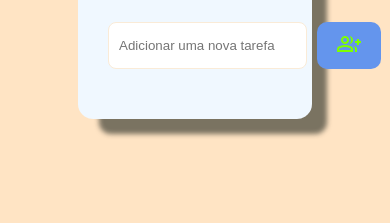
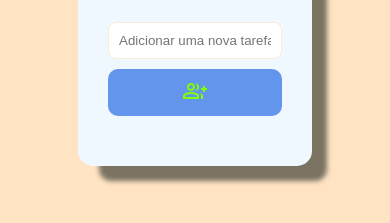
Before and after one commit to Fillipecota/Lista-De-Tarefas, a plain HTML site: page index.html in a window 390 px wide. Shown: the part 137-360 px from the top of the page. Drawn offline with nearby package versions, Linux system fonts and the light colour scheme.

Commit message:
lista nova1

```diff
--- a/styles/styles.css
+++ b/styles/styles.css
@@ -29,11 +29,11 @@ body {
     column-gap: 10px;
 }
 
-@media(max-width:523px) {
+@media(max-width: 523px) {
     .container .grupo-input{
         display:flex ;
-        flex-direction: row;
-        column-gap: 10px;
+        flex-direction: column;
+        row-gap: 10px;
     }
 }
 
```
